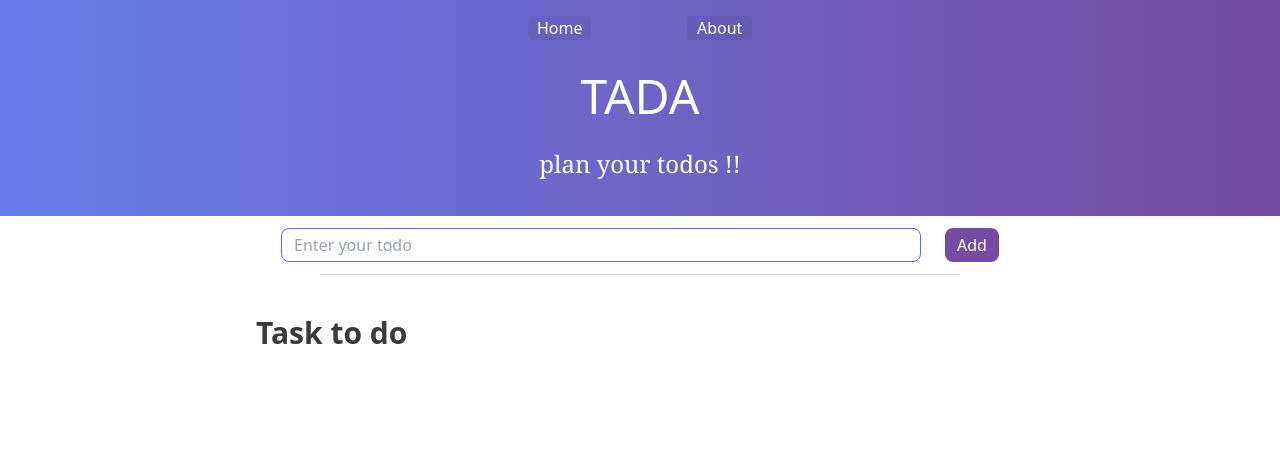
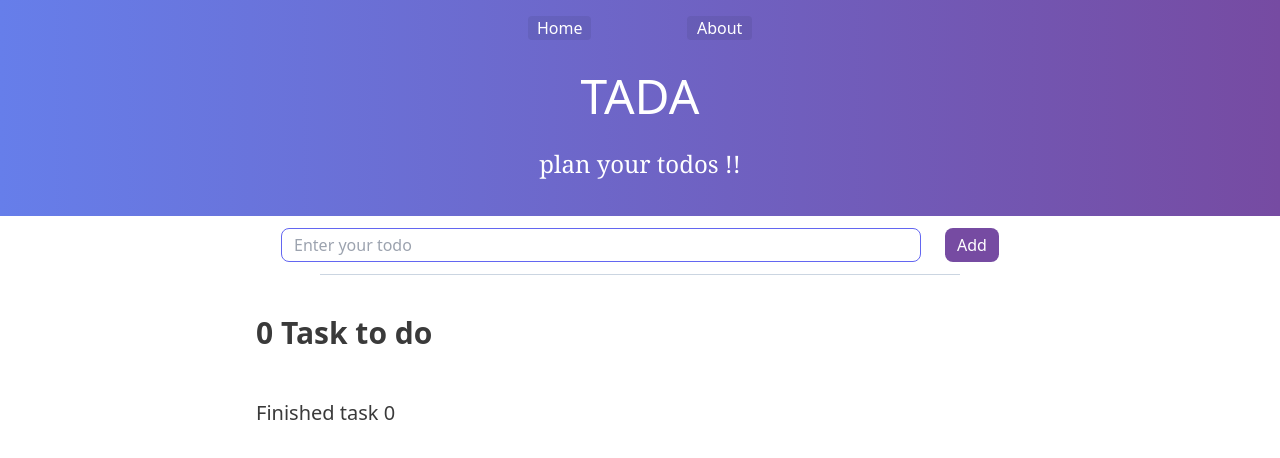
Before and after one commit to zavedAli/TADA, a React (Vite) app: page / in a window 1280 px wide. Shown: the top 458 px of the page. Built offline with nearby package versions, Linux system fonts and the light colour scheme.

Commit message:
added stats

```diff
--- a/src/components/Input.jsx
+++ b/src/components/Input.jsx
@@ -4,27 +4,35 @@ import { v4 as uuidv4 } from "uuid";
 const Input = () => {
   const [todo, setTodo] = useState({ uid: "", task: "", complete: false });
   const [todos, setTodos] = useState([]);
+  const [fTask, setFtask] = useState(0);
+  const [uTask, setUtask] = useState(0);
 
   const addTodo = () => {
     console.log("correct1");
 
     if (todo.task) {
       const newTodo = { ...todo, uid: uuidv4() }; // Generate unique ID here
+      updateState(todos);
+
       setTodos([...todos, newTodo]); // Add the new todo to the list
-      setTodo({ task: "", complete: false });
+      setTodo({ uid: "", task: "", complete: false });
       console.log("correct2");
     }
     console.log(todos);
   };
   const isComplete = (id) => {
-    setTodos(
-      todos.map((item) =>
-        item.uid === id ? { ...item, complete: !item.complete } : item
-      )
-    );
+    const targetItem = todos.find((item) => item.uid === id);
+    targetItem.complete = !targetItem.complete;
+    setTodos([...todos]);
+    console.log(todos);
+    updateState(todos);
   };
-  const deleteTodo = (id) => {
-    setTodos(todos.filter((item) => item.uid !== id));
+  const updateState = (updatedTodos) => {
+    const finishedTasks = updatedTodos.filter((item) => item.complete).length;
+    const unfinishedTasks = updatedTodos.length - finishedTasks;
+    setFtask(finishedTasks);
+    setUtask(unfinishedTasks);
+    console.log(finishedTasks, unfinishedTasks);
   };
 
   return (
@@ -50,11 +58,44 @@ const Input = () => {
       {/* Display Todos */}
       <div className="todos mt-4 w-[60vw] flex justify-center flex-col m-auto gap-3">
         <h1 className="text-left text-3xl text-[#3a3a3a] pt-6 pb-3 font-bold">
-          Task to do
+          <span>{uTask}</span> Task to do
         </h1>
 
-        {todos.map((item, index) => (
-          <>
+        {todos.map((item) =>
+          !item.complete ? (
+            <>
+              <div
+                key={item.uid}
+                className="card flex min-h-[80px] w-[vw] items-start justify-between rounded-lg border-[1px] bg-[#764ba21c] px-3 py-2 text-[#3d3d3d] font-medium"
+              >
+                <div className="con flex items-center gap-3">
+                  <input
+                    onChange={() => isComplete(item.uid)}
+                    checked={item.complete}
+                    id="checkbox"
+                    type="checkbox"
+                    className="form-checkbox w-3 h-3 text-indigo-600 "
+                  />
+                  <h1 className={item.complete ? "line-through" : ""}>
+                    {item.task}
+                  </h1>
+                </div>
+                <div className="button flex gap-5">
+                  <button>edit</button>
+                  <button>delete</button>
+                </div>
+              </div>
+            </>
+          ) : (
+            ""
+          )
+        )}
+        <h1 className="text-left text-xl text-[#3a3a3a] pt-6 pb-3">
+          Finished task
+          <span> {fTask}</span>
+        </h1>
+        {todos.map((item) =>
+          item.complete ? (
             <div
               key={item.uid}
               className="card flex min-h-[80px] w-[vw] items-start justify-between rounded-lg border-[1px] bg-[#764ba21c] px-3 py-2 text-[#3d3d3d] font-medium"
@@ -76,8 +117,10 @@ const Input = () => {
                 <button>delete</button>
               </div>
             </div>
-          </>
-        ))}
+          ) : (
+            ""
+          )
+        )}
       </div>
     </>
   );
```
